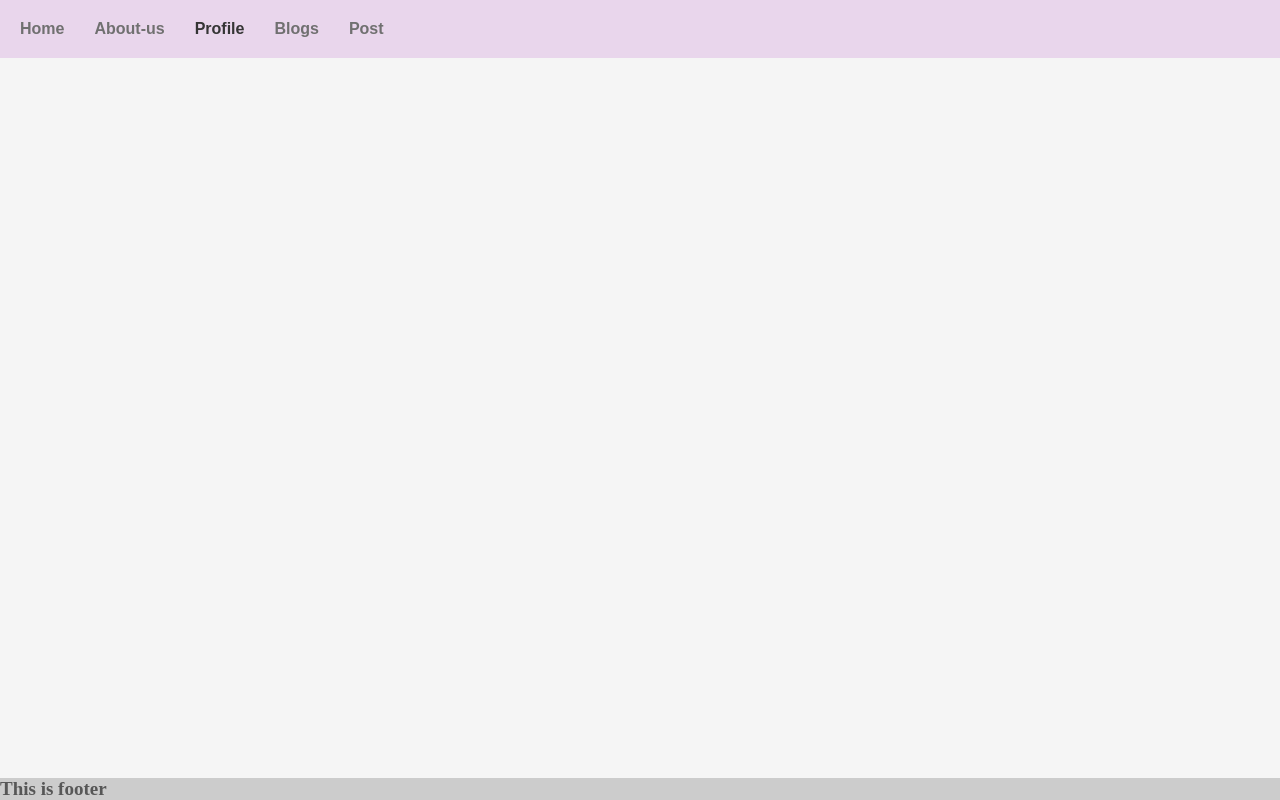
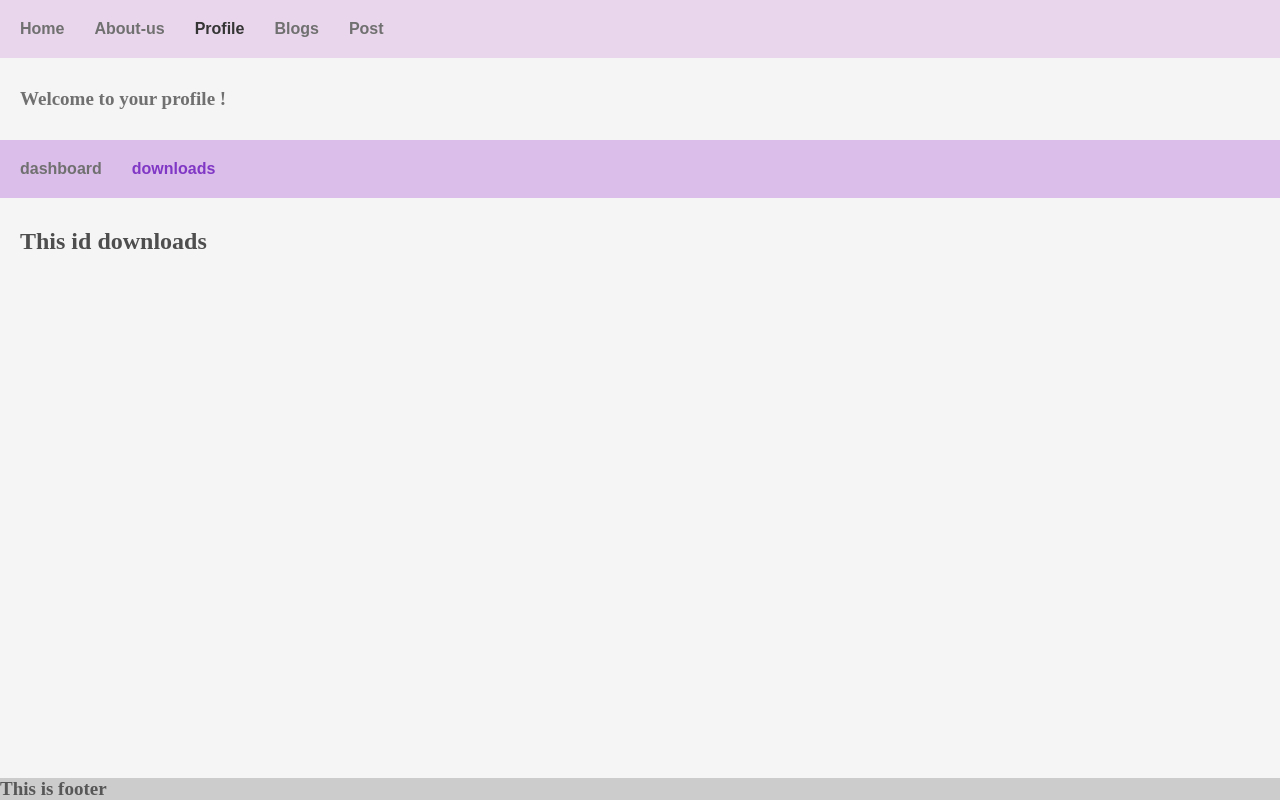
Before and after one commit to samamoazemi/react-router-dom, a React (Create React App) app: page /profile/downloads in a window 1280 px wide. Built offline with nearby package versions, Linux system fonts and the light colour scheme.

Commit message:
Nested routes

```diff
--- a/src/App.js
+++ b/src/App.js
@@ -14,9 +14,9 @@ function App() {
         <Routes>
           <Route path="/blogs/:id" element={<Blog />} />
           <Route path="/blogs" element={<BlogPage />} />
-          <Route path="/profile" element={<Profile />} />
-          <Route path="/about-us" element={<AboutUs/>} />
-          <Route path="/post/:id([0-9]+)?" element={<PostPage/>} />
+          <Route path="/profile/*" element={<Profile />} />
+          <Route path="/about-us" element={<AboutUs />} />
+          <Route path="/post/:id([0-9]+)?" element={<PostPage />} />
           <Route path="/" element={<Navigate replace to="/blogs" />} />
         </Routes>
       </Layout>
--- a/src/components/Navigation.js
+++ b/src/components/Navigation.js
@@ -1,12 +1,12 @@
 import { useParams, NavLink } from "react-router-dom";
 
-const items =[
-  {name: "Home", to: "/", exact: true},
-  {name: "About-us", to: "/about-us"},
-  {name: "Profile", to: "/profile"},
-  {name: "Blogs", to: "/blogs"},
-  {name: "Post", to: "/post"}
-]
+const items = [
+  { id: 1, name: "Home", to: "/" },
+  { id: 2, name: "About-us", to: "/about-us" },
+  { id: 3, name: "Profile", to: "/profile" },
+  { id: 4, name: "Blogs", to: "/blogs" },
+  { id: 5, name: "Post", to: "/post" },
+];
 
 const Navigation = () => {
   const params = useParams();
@@ -15,21 +15,20 @@ const Navigation = () => {
     <nav>
       <ul>
         {items.map((item) => {
-              return(
-                <li>
+          return (
+            <li key={item.id}>
               <NavLink
                 to={item.to}
-                  className={(navData) => (navData.isActive ? "activeLink" : "") }
-                  exact={item.exact || false}
+                className={(navData) => (navData.isActive ? "activeLink" : "")}
               >
                 {item.name}
               </NavLink>
             </li>
-              )
+          );
         })}
       </ul>
     </nav>
   );
-}
+};
 
 export default Navigation;
--- a/src/components/SideBar.js
+++ b/src/components/SideBar.js
@@ -5,18 +5,26 @@ const SideBar = () => {
     <aside>
       <ul className="aside">
         <li>
-              <NavLink to="/profile/dashboard" activeClassName="activeTab">
+          <NavLink
+            to="/profile/dashboard"
+            className={(navData) => (navData.isActive ? "activeTab" : "")}
+          >
+            {" "}
             dashboard
           </NavLink>
         </li>
         <li>
-              <NavLink to="/profile/downloads" activeClassName="activeTab">
+          <NavLink
+            to="/profile/downloads"
+            className={(navData) => (navData.isActive ? "activeTab" : "")}
+          >
+            {" "}
             downloads
           </NavLink>
         </li>
       </ul>
     </aside>
   );
-}
+};
 
 export default SideBar;
--- a/src/pages/Profile.js
+++ b/src/pages/Profile.js
@@ -1,4 +1,4 @@
-import { Route } from "react-router-dom";
+import { Route, Routes } from "react-router-dom";
 import Dashboard from "../components/Dashboard";
 import Downloads from "../components/Downloads";
 import SideBar from "../components/SideBar";
@@ -8,10 +8,12 @@ const Profile = () => {
     <>
       <p>Welcome to your profile !</p>
       <SideBar />
-          <Route path="/profile/dashboard" component={Dashboard}/>
-          <Route path="/profile/downloads" component={Downloads}/>
+      <Routes>
+        <Route path="dashboard" element={<Dashboard />} />
+        <Route path="downloads" element={<Downloads />} />
+      </Routes>
     </>
   );
-}
+};
 
 export default Profile;
```
Lines whose indentation alone changed are shown as unchanged.
